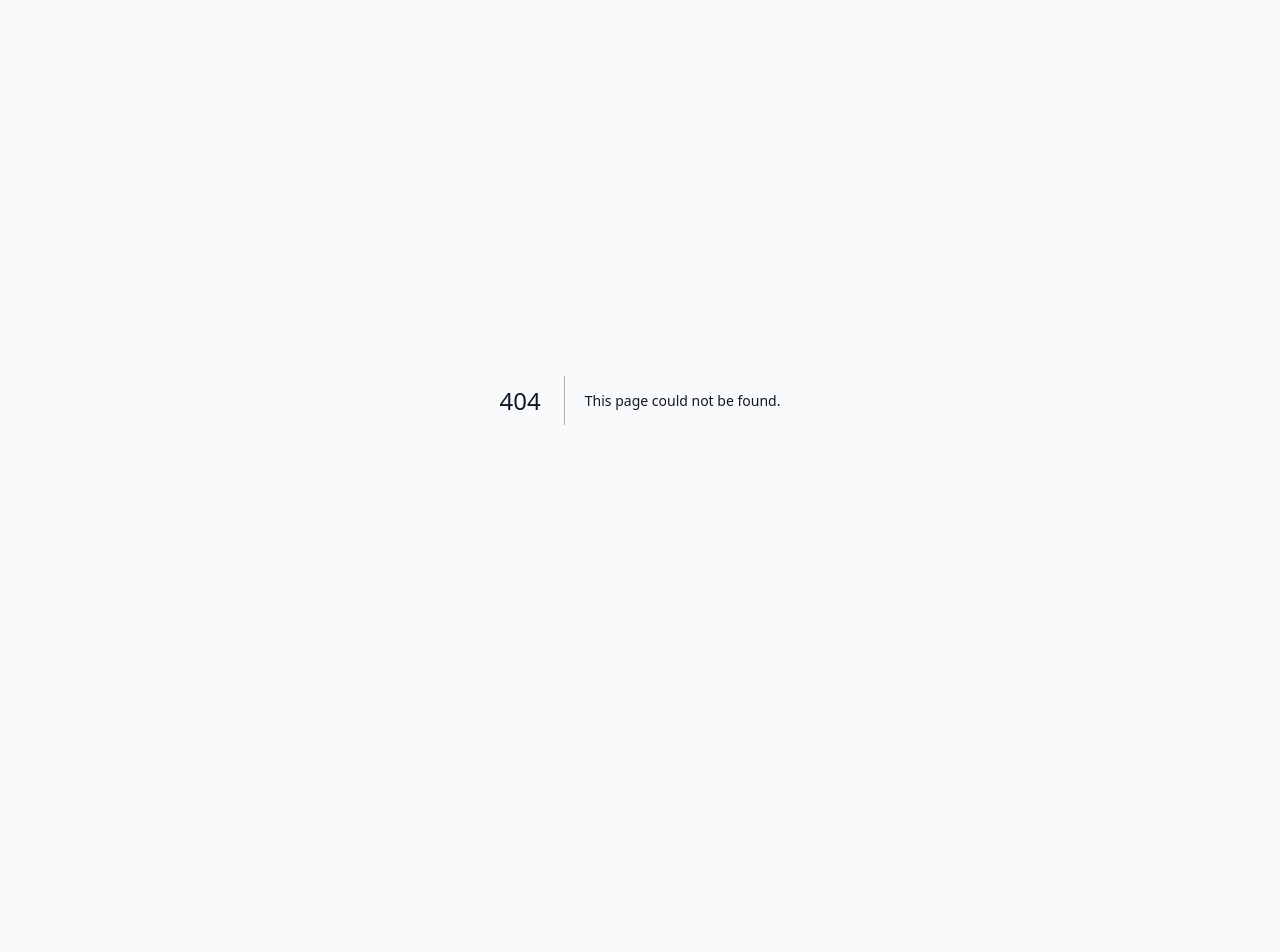
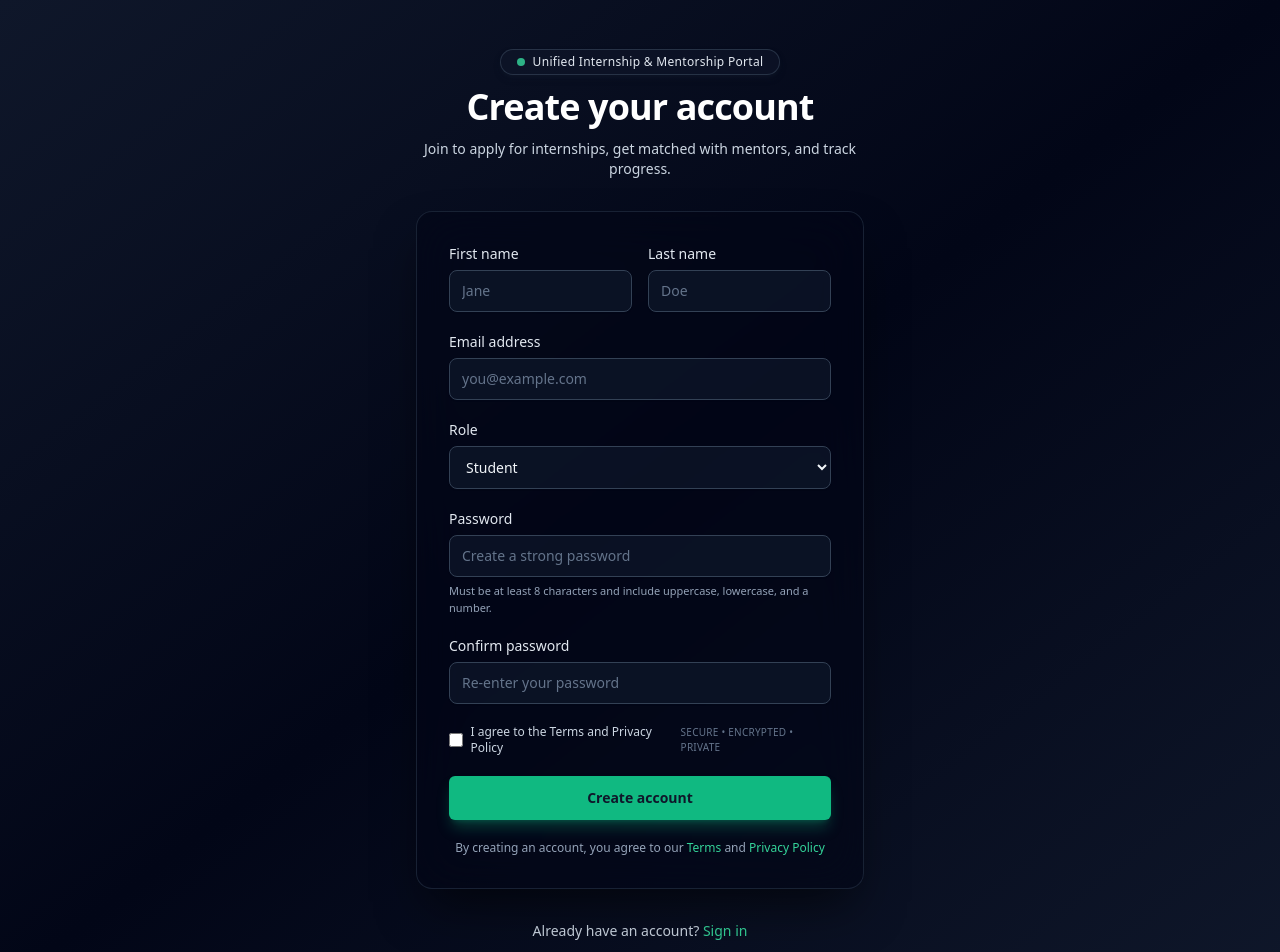
Before and after one commit to kalviumcommunity/S72-0126-KitKat-Full-Stack-Web-App-Internship-Mentorship-Tracker, a Next.js app in the folder client/: page /auth/signup in a window 1280 px wide. Before the commit this address had no page. Shown: the top 952 px of the page. Before the commit the page ends 800 px from the top, so only its background shows below. Built offline with nearby package versions, Linux system fonts and the light colour scheme.

Commit message:
Implement client-side form validation UI

```diff
--- /dev/null
+++ b/client/src/app/auth/signup/page.tsx
@@ -0,0 +1,169 @@
+import { Button } from "@/components/ui/Button";
+
+export default function SignupPage() {
+  return (
+    <div className="min-h-screen bg-gradient-to-br from-slate-900 via-slate-950 to-slate-900 flex items-center justify-center px-4 py-12">
+      <div className="max-w-md w-full space-y-8">
+        <div className="text-center space-y-3">
+          <div className="inline-flex items-center justify-center rounded-full bg-slate-900/60 px-4 py-1 border border-slate-700/70 shadow-md shadow-slate-900/50">
+            <span className="h-2 w-2 rounded-full bg-emerald-400 mr-2 animate-pulse" />
+            <p className="text-xs font-medium tracking-wide text-slate-200">
+              Unified Internship & Mentorship Portal
+            </p>
+          </div>
+          <h2 className="text-3xl sm:text-4xl font-semibold tracking-tight text-white">
+            Create your account
+          </h2>
+          <p className="text-sm text-slate-300">
+            Join to apply for internships, get matched with mentors, and track progress.
+          </p>
+        </div>
+
+        <div className="bg-slate-950/60 backdrop-blur-xl border border-slate-800/80 shadow-2xl shadow-black/60 rounded-2xl p-6 sm:p-8 space-y-6">
+          <form className="space-y-5">
+            <div className="grid grid-cols-1 sm:grid-cols-2 gap-4">
+              <div className="space-y-1.5">
+                <label htmlFor="firstName" className="block text-sm font-medium text-slate-200">
+                  First name
+                </label>
+                <input
+                  id="firstName"
+                  name="firstName"
+                  type="text"
+                  autoComplete="given-name"
+                  required
+                  className="block w-full rounded-lg border border-slate-700 bg-slate-900/70 px-3 py-2.5 text-sm text-slate-100 placeholder:text-slate-500 shadow-sm focus-visible:outline-none focus-visible:ring-2 focus-visible:ring-emerald-500 focus-visible:border-emerald-500 transition"
+                  placeholder="Jane"
+                />
+              </div>
+
+              <div className="space-y-1.5">
+                <label htmlFor="lastName" className="block text-sm font-medium text-slate-200">
+                  Last name
+                </label>
+                <input
+                  id="lastName"
+                  name="lastName"
+                  type="text"
+                  autoComplete="family-name"
+                  required
+                  className="block w-full rounded-lg border border-slate-700 bg-slate-900/70 px-3 py-2.5 text-sm text-slate-100 placeholder:text-slate-500 shadow-sm focus-visible:outline-none focus-visible:ring-2 focus-visible:ring-emerald-500 focus-visible:border-emerald-500 transition"
+                  placeholder="Doe"
+                />
+              </div>
+            </div>
+
+            <div className="space-y-1.5">
+              <label htmlFor="email" className="block text-sm font-medium text-slate-200">
+                Email address
+              </label>
+              <input
+                id="email"
+                name="email"
+                type="email"
+                autoComplete="email"
+                required
+                className="block w-full rounded-lg border border-slate-700 bg-slate-900/70 px-3 py-2.5 text-sm text-slate-100 placeholder:text-slate-500 shadow-sm focus-visible:outline-none focus-visible:ring-2 focus-visible:ring-emerald-500 focus-visible:border-emerald-500 transition"
+                placeholder="you@example.com"
+              />
+            </div>
+
+            <div className="space-y-1.5">
+              <label htmlFor="role" className="block text-sm font-medium text-slate-200">
+                Role
+              </label>
+              <select
+                id="role"
+                name="role"
+                required
+                className="block w-full rounded-lg border border-slate-700 bg-slate-900/70 px-3 py-2.5 text-sm text-slate-100 placeholder:text-slate-500 shadow-sm focus-visible:outline-none focus-visible:ring-2 focus-visible:ring-emerald-500 focus-visible:border-emerald-500 transition"
+                defaultValue="STUDENT"
+              >
+                <option value="STUDENT">Student</option>
+                <option value="MENTOR">Mentor</option>
+              </select>
+            </div>
+
+            <div className="space-y-1.5">
+              <label htmlFor="password" className="block text-sm font-medium text-slate-200">
+                Password
+              </label>
+              <input
+                id="password"
+                name="password"
+                type="password"
+                autoComplete="new-password"
+                required
+                className="block w-full rounded-lg border border-slate-700 bg-slate-900/70 px-3 py-2.5 text-sm text-slate-100 placeholder:text-slate-500 shadow-sm focus-visible:outline-none focus-visible:ring-2 focus-visible:ring-emerald-500 focus-visible:border-emerald-500 transition"
+                placeholder="Create a strong password"
+              />
+              <p className="text-[11px] text-slate-400">
+                Must be at least 8 characters and include uppercase, lowercase, and a number.
+              </p>
+            </div>
+
+            <div className="space-y-1.5">
+              <label htmlFor="confirmPassword" className="block text-sm font-medium text-slate-200">
+                Confirm password
+              </label>
+              <input
+                id="confirmPassword"
+                name="confirmPassword"
+                type="password"
+                autoComplete="new-password"
+                required
+                className="block w-full rounded-lg border border-slate-700 bg-slate-900/70 px-3 py-2.5 text-sm text-slate-100 placeholder:text-slate-500 shadow-sm focus-visible:outline-none focus-visible:ring-2 focus-visible:ring-emerald-500 focus-visible:border-emerald-500 transition"
+                placeholder="Re-enter your password"
+              />
+            </div>
+
+            <div className="flex items-center justify-between">
+              <label className="flex items-center gap-2 text-xs text-slate-300">
+                <input
+                  id="agree"
+                  name="agree"
+                  type="checkbox"
+                  className="h-3.5 w-3.5 rounded border-slate-700 bg-slate-900 text-emerald-500 focus-visible:ring-emerald-500"
+                  required
+                />
+                <span>I agree to the Terms and Privacy Policy</span>
+              </label>
+              <span className="text-[10px] uppercase tracking-wide text-slate-500">
+                Secure • Encrypted • Private
+              </span>
+            </div>
+
+            <Button
+              type="submit"
+              className="w-full bg-emerald-500 hover:bg-emerald-400 text-slate-900 font-semibold shadow-lg shadow-emerald-500/30"
+              size="lg"
+            >
+              Create account
+            </Button>
+
+            <p className="text-xs text-center text-slate-400">
+              By creating an account, you agree to our {" "}
+              <a href="#" className="text-emerald-400 hover:text-emerald-300">
+                Terms
+              </a>{" "}
+              and {" "}
+              <a href="#" className="text-emerald-400 hover:text-emerald-300">
+                Privacy Policy
+              </a>
+            </p>
+          </form>
+        </div>
+
+        <p className="text-center text-sm text-slate-300">
+          Already have an account?{" "}
+          <a
+            href="/auth/login"
+            className="font-medium text-emerald-400 hover:text-emerald-300"
+          >
+            Sign in
+          </a>
+        </p>
+      </div>
+    </div>
+  );
+}
```
Also changed, not shown: 1 other file (tests, documents, lock files or other folders).
